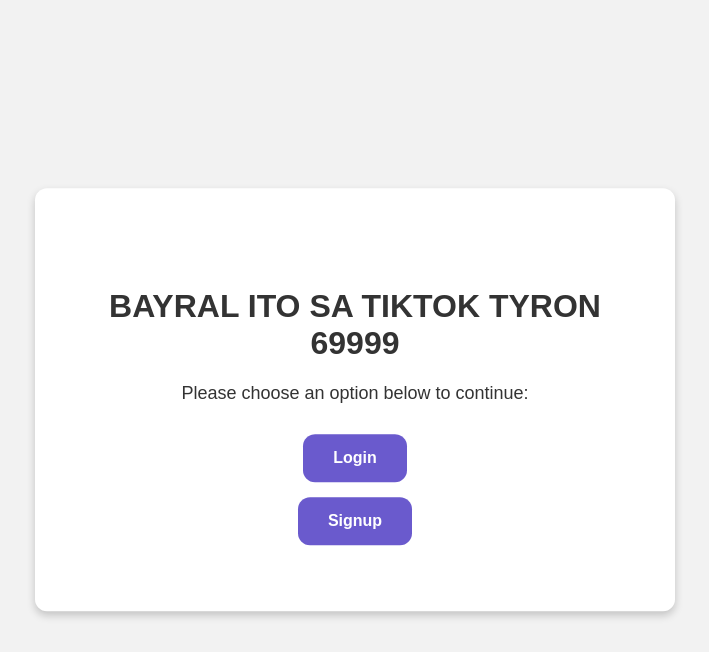
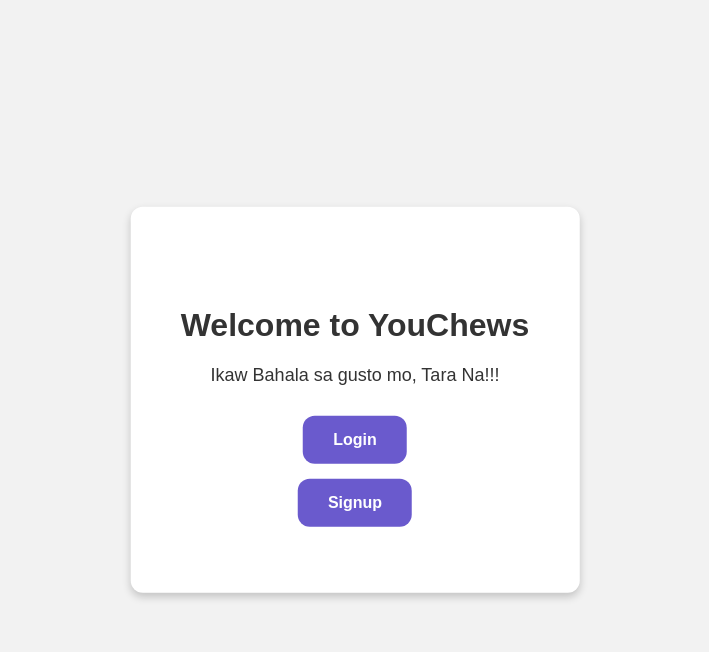
Before and after one commit to YAEGER01/CCT, a PHP site: page / in a window 1280 px wide. Shown: the top 652 px of the page, without its empty margins (285-994 px from the left). Run offline with PHP 8.4, Linux system fonts and the light colour scheme.

Commit message:
Changed Welcome message

```diff
--- a/index.php
+++ b/index.php
@@ -77,8 +77,8 @@
 
 <body>
     <div class="container">
-        <h1>BAYRAL ITO SA TIKTOK TYRON 69999</h1>
-        <p>Please choose an option below to continue:</p>
+        <h1>Welcome to YouChews</h1>
+        <p>Ikaw Bahala sa gusto mo, Tara Na!!!</p>
         <ul>
             <li><a href="login.php">Login</a></li>
             <li><a href="signup.php">Signup</a></li>
```
